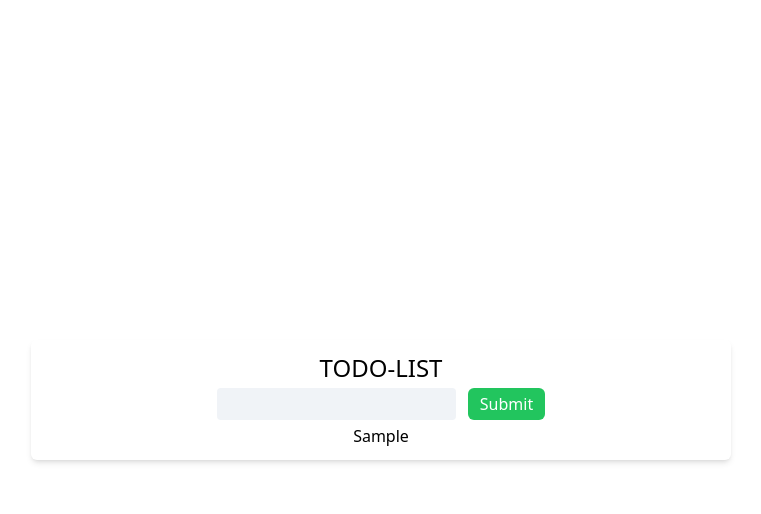
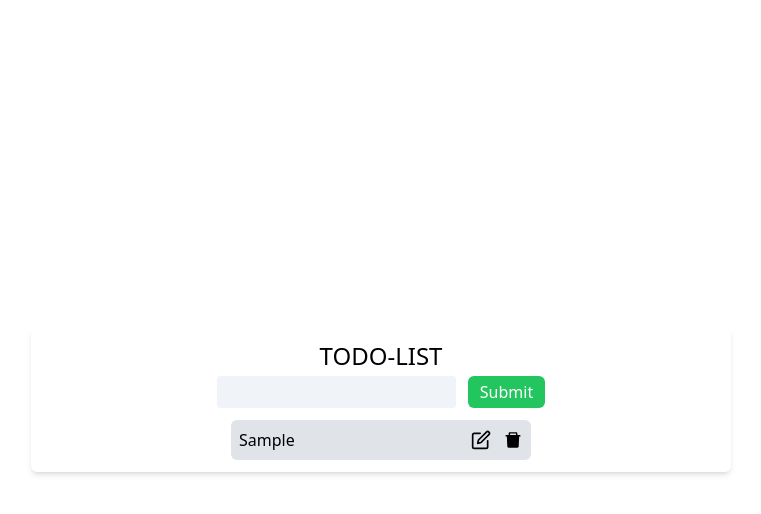
Before and after one commit to ranjithkumar404/TODO-LIST, a React (Create React App) app: page / in a window 1280 px wide. Both pictures are taken after typing "Sample" into the empty fields and a click on the button "Submit". Shown: the top 514 px of the page, without its empty margins (259-1020 px from the left). Built offline with nearby package versions, Linux system fonts and the light colour scheme.

Commit message:
new commit

```diff
--- a/package.json
+++ b/package.json
@@ -3,11 +3,16 @@
   "version": "0.1.0",
   "private": true,
   "dependencies": {
+    "@fortawesome/fontawesome-svg-core": "^6.4.0",
+    "@fortawesome/free-solid-svg-icons": "^6.4.0",
+    "@fortawesome/react-fontawesome": "^0.2.0",
     "@testing-library/jest-dom": "^5.16.5",
     "@testing-library/react": "^13.4.0",
     "@testing-library/user-event": "^13.5.0",
     "react": "^18.2.0",
+    "react-crud-icons": "^1.2.2",
     "react-dom": "^18.2.0",
+    "react-icon": "^1.0.0",
     "react-scripts": "5.0.1",
     "web-vitals": "^2.1.4"
   },
--- a/src/App.js
+++ b/src/App.js
@@ -1,4 +1,6 @@
 import React, { useState, useEffect } from "react";
+import { AiFillDelete } from 'react-icons/ai';
+import { FiEdit } from 'react-icons/fi';
 
 function App() {
   const [val, setVal] = useState('')
@@ -6,12 +8,21 @@ function App() {
 
   const fun = (e) => {
     e.preventDefault();
+    if (val.trim() == "") {
+      alert("Add something")
+    }
+    else {
 
+      setList([...list, val]);
+      setVal("");
+    }
+  }
+  const dlt = (x) => {
+ setList((a) => {
+ let y = a.filter((r) => x !== r)
+ return y;
+    })
 
-      setList( [...list, val]);
-
-
-    setVal("");
   }
 
   return (
@@ -29,8 +40,12 @@ function App() {
           {
             list.map((i, a) => {
               return (
-                <div key={a}>
+                <div className="justify-between flex items-center bg-slate-500/20 rounded-md mx-auto mt-2 w-[300px] p-2" key={a}>
                   <p>{i}</p>
+                  <div className="flex space-x-3">
+                    <FiEdit className="cursor-pointer" size={20} />
+                    <AiFillDelete onClick={() => dlt(i)} className="cursor-pointer" size={20} />
+                  </div>
                 </div>
               )
             })
```
Also changed, not shown: 1 other file (tests, documents, lock files or other folders).
